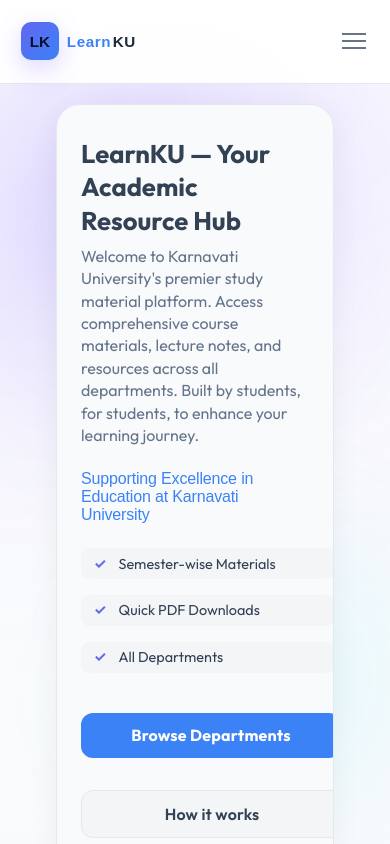
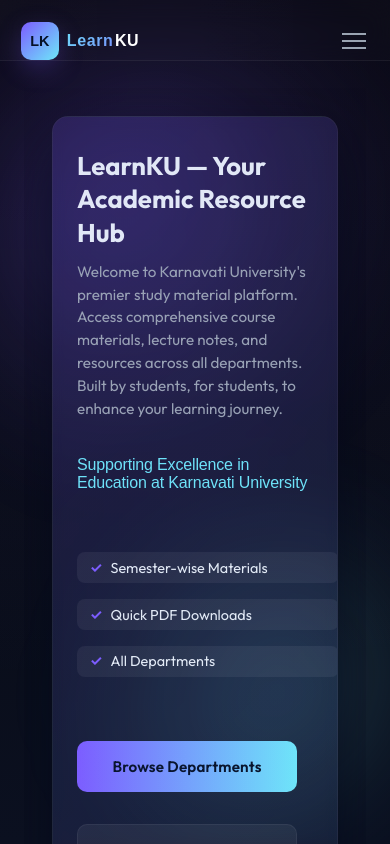
Before and after one commit to djman323/LearnKU, a Next.js app: page / in a window 390 px wide. Shown: the top 844 px of the page. Built offline with nearby package versions, Linux system fonts and the light colour scheme.

Commit message:
edit : UI edits

```diff
--- a/next.config.js
+++ b/next.config.js
@@ -1,8 +1,19 @@
 /** @type {import('next').NextConfig} */
 const nextConfig = {
   reactStrictMode: true,
-  // static export friendly
   output: 'export',
+  // Optimization settings
+  swcMinify: true,
+  images: {
+    unoptimized: true,
+  },
+  // Trailing slashes for static export
+  trailingSlash: true,
+  // Disable unnecessary features for static export
+  experimental: {
+    // This disables server components as they're not needed for static export
+    appDir: false,
+  }
 }
 
 module.exports = nextConfig
--- a/pages/_app.js
+++ b/pages/_app.js
@@ -1,7 +1,13 @@
 import '../styles/globals.css'
 import Layout from '../components/Layout'
+import { useEffect } from 'react'
 
 export default function MyApp({ Component, pageProps }) {
+  useEffect(() => {
+    // Set dark theme as default
+    document.documentElement.setAttribute('data-theme', 'dark')
+  }, [])
+
   return (
     <Layout>
       <Component {...pageProps} />
--- a/styles/globals.css
+++ b/styles/globals.css
@@ -24,24 +24,24 @@
 
 /* Light theme */
 [data-theme="light"] {
-  --glass: rgba(0,0,0,0.02);
+  --glass: rgba(0,0,0,0.03);
   --muted: #64748b;
   --bg-1: #ffffff;
   --bg-2: #f8fafc;
   --text: #334155;
-  --text-bright: #1e293b;
+  --text-bright: #0f172a;
   --text-gradient: #3b82f6;
   --border: #e2e8f0;
   --card-bg: #ffffff;
-  --header-bg: rgba(255,255,255,0.95);
+  --header-bg: rgba(255,255,255,0.98);
   --nav-hover: #3b82f6;
-  --shadow: rgba(15, 23, 42, 0.05);
-  --card-highlight: #f1f5f9;
-  --highlight-bg: #f8fafc;
-  --btn-text: #1e293b;
-  --card-shadow: rgba(15, 23, 42, 0.06);
+  --shadow: rgba(15, 23, 42, 0.08);
+  --card-highlight: rgba(59, 130, 246, 0.08);
+  --highlight-bg: #f1f5f9;
+  --btn-text: #ffffff;
+  --card-shadow: rgba(15, 23, 42, 0.1);
   --accent-1: #3b82f6;
-  --accent-2: #6366f1;
+  --accent-2: #3b82f6;
 }
 
 /* Import Google Fonts */
@@ -71,21 +71,34 @@
   }
 }
 
-html,body,#__next{height:100%}
-body{
+html, body, #__next {
+  height: 100%;
+  width: 100%;
+  margin: 0;
+  padding: 0;
+  -webkit-overflow-scrolling: touch;
+}
+
+body {
   font-family: 'Outfit', Inter, system-ui, -apple-system, 'Segoe UI', Roboto, 'Helvetica Neue', Arial;
   margin: 0;
   color: var(--text);
   background: radial-gradient(1200px 600px at 10% 10%, rgba(124,92,255,0.08), transparent), linear-gradient(180deg,var(--bg-1),var(--bg-2));
   -webkit-font-smoothing: antialiased;
+  -moz-osx-font-smoothing: grayscale;
   transition: background-color 0.3s ease, color 0.3s ease;
+  overflow-x: hidden;
+  position: relative;
+  min-height: 100vh;
 }
 
 /* Main app container holds spacing under the header */
-.app-main{
+.app-main {
   max-width: 1200px;
-  margin: 7rem auto 6rem; /* Increased top margin from 5rem to 7rem */
-  padding: 0 2rem;
+  margin: 5rem auto 4rem;
+  padding: 0 1rem;
+  width: 100%;
+  box-sizing: border-box;
 }
 
 /* Layered decorative blobs behind the page for depth */
@@ -93,10 +106,13 @@ body{
 .bg-blobs::before{content:"";position:absolute;left:-10%;top:5%;width:520px;height:520px;border-radius:50%;background:radial-gradient(circle at 30% 30%, rgba(124,92,255,0.28), rgba(124,92,255,0.06) 40%, transparent 60%);filter:blur(60px);transform:translateZ(0)}
 .bg-blobs::after{content:"";position:absolute;right:-6%;bottom:2%;width:420px;height:420px;border-radius:50%;background:radial-gradient(circle at 70% 70%, rgba(110,231,249,0.22), rgba(110,231,249,0.04) 40%, transparent 60%);filter:blur(60px);transform:translateZ(0)}
 
-.container{
-  max-width:1200px;
-  margin:0 auto;
-  padding:0 2rem;
+.container {
+  max-width: 1200px;
+  margin: 0 auto;
+  padding: 0 1rem;
+  width: 100%;
+  box-sizing: border-box;
+  overflow-x: hidden;
 }
 
 /* Header */
@@ -611,15 +627,22 @@ body{
 .btn {
   display: inline-flex;
   align-items: center;
+  justify-content: center;
   gap: 8px;
-  padding: 0.6rem 1rem;
+  padding: 0.8rem 1.25rem;
   border-radius: 12px;
   text-decoration: none;
-  font-weight: 700;
+  font-weight: 600;
   letter-spacing: 0.2px;
   white-space: nowrap;
-  flex-shrink: 0;
+  font-size: 0.95rem;
   transition: all 0.2s ease;
+  box-sizing: border-box;
+  height: auto;
+  line-height: normal;
+  border: none;
+  cursor: pointer;
+  -webkit-tap-highlight-color: transparent;
 }
 
 [data-theme="dark"] .btn {
@@ -630,6 +653,24 @@ body{
 [data-theme="light"] .btn {
   background: var(--accent-1);
   color: white;
+}
+
+.btn:active {
+  transform: translateY(1px);
+}
+
+@media (hover: hover) {
+  .btn:hover {
+    transform: translateY(-2px);
+    box-shadow: 0 8px 24px rgba(var(--accent-2-rgb), 0.15);
+  }
+}
+
+@media (max-width: 480px) {
+  .btn {
+    width: 100%;
+    padding: 0.9rem 1.25rem;
+  }
 }
 .btn:hover{transform:translateY(-4px);box-shadow:0 16px 40px rgba(99,66,255,0.14)}
 .btn.secondary{background:transparent;border:1px solid rgba(255,255,255,0.06);color:var(--muted);font-weight:600}
@@ -730,56 +771,100 @@ body{
   }
 }
 
-@media (max-width:480px) {
+/* Mobile Styles */
+@media (max-width: 480px) {
+  * {
+    -webkit-tap-highlight-color: transparent;
+  }
+
+  body {
+    font-size: 15px;
+    -webkit-text-size-adjust: 100%;
+  }
+
+  .app-main {
+    padding: 1rem;
+    margin-top: 4.5rem;
+  }
+
+  .container {
+    padding: 0.75rem;
+    width: 100%;
+    box-sizing: border-box;
+    overflow-x: hidden;
+  }
+
+  /* Buttons */
   .btn {
     width: 100%;
     justify-content: center;
-    padding: 0.8rem 1rem;
+    padding: 0.9rem 1.25rem;
     margin: 0.5rem 0;
-  }
-
+    font-size: 0.95rem;
+    border-radius: 10px;
+  }
+
+  /* Cards */
   .card {
     margin: 0.75rem 0;
-    padding: 1.25rem;
-    width: auto;
-    max-width: 100%;
+    padding: 1.5rem;
+    border-radius: 16px;
+    width: 100%;
     box-sizing: border-box;
   }
 
   .card h3 {
-    font-size: 1.1rem;
+    font-size: 1.15rem;
+    margin-bottom: 0.75rem;
     word-wrap: break-word;
   }
 
   .card p {
     font-size: 0.95rem;
+    line-height: 1.6;
     word-wrap: break-word;
   }
 
-  .container {
-    padding: 0 1rem;
-    width: 100%;
-    box-sizing: border-box;
-    overflow-x: hidden;
-  }
-
+  /* Header */
   .site-header {
     padding: 0;
+    height: 60px;
+  }
+
+  .site-header .inner {
+    padding: 0.5rem 1rem;
+    height: 60px;
+  }
+
+  .logo-mark {
+    width: 36px;
+    height: 36px;
+    font-size: 0.9rem;
   }
 
   .logo-text {
-    font-size: 0.95rem;
-  }
-
-  select {
-    font-size: 16px; /* Prevents auto-zoom on iOS */
+    font-size: 1rem;
+  }
+
+  /* Form Elements */
+  select, input {
+    font-size: 16px;
     width: 100%;
     box-sizing: border-box;
-  }
-
+    padding: 0.75rem 1rem;
+    border-radius: 10px;
+  }
+
+  /* Hero Section */
   .hero {
-    margin: 1rem;
-    padding: 1.5rem;
+    margin: 0.75rem;
+    padding: 1.75rem;
+    border-radius: 20px;
+  }
+
+  .hero h1 {
+    font-size: 1.75rem;
+    line-height: 1.3;
   }
 
   .hero-ctas {
@@ -787,6 +872,13 @@ body{
     grid-template-columns: 1fr;
     gap: 0.75rem;
     width: 100%;
+    margin-top: 1.5rem;
+  }
+
+  /* Department Cards */
+  .dept-card {
+    padding: 1.5rem;
+    border-radius: 16px;
   }
 
   .dept-card .dept-actions {
@@ -794,19 +886,56 @@ body{
     grid-template-columns: 1fr;
     gap: 0.75rem;
     width: 100%;
-  }
-
+    margin-top: 1.25rem;
+  }
+
+  .dept-card .dept-title {
+    font-size: 1.35rem;
+    margin-bottom: 1rem;
+  }
+
+  /* Materials Grid */
   .materials-grid {
     margin: 0;
-    padding: 0 1rem;
-  }
-
+    padding: 0 0.75rem;
+    gap: 1rem;
+  }
+
+  /* Navigation */
+  .main-nav.active {
+    padding: 1rem;
+    border-bottom: 1px solid var(--border);
+  }
+
+  .main-nav a {
+    padding: 0.9rem 1.25rem;
+    font-size: 0.95rem;
+  }
+
+  /* Ribbon */
   .ribbon {
     display: inline-block;
     width: auto;
-    max-width: 100%;
-    box-sizing: border-box;
+    padding: 0.6rem 1rem;
     margin: 0.5rem 0;
+    font-size: 0.9rem;
+  }
+
+  /* Footer */
+  .site-footer {
+    padding: 2.5rem 1rem 5rem;
+    margin-top: 3rem;
+  }
+
+  /* Search */
+  .search-container {
+    margin: 1rem 0;
+  }
+
+  .search-input {
+    padding: 0.9rem 1rem;
+    font-size: 0.95rem;
+    border-radius: 10px;
   }
 }
 
@@ -1235,17 +1364,25 @@ select{width:100%;padding:0.5rem;margin-top:0.25rem;border-radius:8px;border:1px
 /* Hero */
 .hero {
   display: flex;
-  align-items: center;
+  align-items: flex-start;
   justify-content: space-between;
   gap: 3rem;
-  padding: 4rem 3rem;
+  padding: 3rem;
   border-radius: 24px;
   background: var(--bg-2);
   border: 1px solid var(--border);
   box-shadow: 0 8px 30px var(--shadow);
-  margin-bottom: 3rem;
+  margin: 1rem;
   position: relative;
   overflow: hidden;
+  width: auto;
+  box-sizing: border-box;
+}
+
+.hero-left {
+  flex: 1;
+  min-width: 0;
+  padding-right: 1rem;
 }
 
 [data-theme="dark"] .hero {
@@ -1268,6 +1405,42 @@ select{width:100%;padding:0.5rem;margin-top:0.25rem;border-radius:8px;border:1px
   pointer-events: none;
 }
 
+@media (max-width: 768px) {
+  .hero {
+    padding: 2rem;
+    margin: 0.75rem;
+    flex-direction: column;
+    gap: 2rem;
+  }
+
+  .hero-left {
+    padding-right: 0;
+  }
+}
+
+@media (max-width: 480px) {
+  .hero {
+    padding: 1.5rem;
+    margin: 0.5rem;
+    border-radius: 16px;
+  }
+
+  .hero h1 {
+    font-size: 1.8rem;
+    line-height: 1.3;
+    margin-bottom: 0.75rem;
+  }
+
+  .hero p {
+    font-size: 0.95rem;
+    line-height: 1.5;
+  }
+
+  .hero .hero-ctas {
+    margin-top: 1.5rem;
+  }
+}
+
 .hero-tagline {
   margin: 1.5rem 0;
   color: var(--accent-1);
@@ -1278,25 +1451,47 @@ select{width:100%;padding:0.5rem;margin-top:0.25rem;border-radius:8px;border:1px
 }
 
 .hero-features {
-  margin-bottom: 2rem;
+  margin: 1.5rem 0;
 }
 
 .feature-list {
   display: flex;
-  gap: 1.5rem;
+  gap: 0.75rem;
   flex-wrap: wrap;
+  margin: -0.25rem;
+  width: calc(100% + 0.5rem);
 }
 
 .feature-item {
   display: flex;
   align-items: center;
-  gap: 0.75rem;
-  color: var(--text);
-  font-size: 0.95rem;
-  padding: 0.5rem 1rem;
+  gap: 0.5rem;
+  color: var(--text);
+  font-size: 0.9rem;
+  padding: 0.5rem 0.75rem;
   background: var(--glass);
   border-radius: 8px;
   transition: transform 0.2s ease;
+  margin: 0.25rem;
+  white-space: nowrap;
+  flex-shrink: 0;
+}
+
+@media (max-width: 480px) {
+  .feature-list {
+    margin: 0;
+    width: 100%;
+    flex-direction: column;
+    gap: 0.5rem;
+  }
+
+  .feature-item {
+    width: 100%;
+    margin: 0;
+    padding: 0.75rem 1rem;
+    justify-content: flex-start;
+    white-space: normal;
+  }
 }
 
 .feature-item:hover {
@@ -1307,20 +1502,82 @@ select{width:100%;padding:0.5rem;margin-top:0.25rem;border-radius:8px;border:1px
   color: var(--accent-2);
   font-weight: 700;
 }
-.hero .hero-left{flex:1;min-width:0}
-.hero h1{margin:0 0 0.5rem 0;font-size:2.1rem}
-.hero p{margin:0 0 1rem 0;color:var(--muted);line-height:1.4}
+.hero .hero-left {
+  flex: 1;
+  min-width: 0;
+  display: flex;
+  flex-direction: column;
+  gap: 1rem;
+}
+
+.hero h1 {
+  margin: 0;
+  font-size: 2.1rem;
+  line-height: 1.2;
+}
+
+.hero p {
+  margin: 0;
+  color: var(--muted);
+  line-height: 1.5;
+  font-size: 1rem;
+}
+
+@media (max-width: 480px) {
+  .hero .hero-left {
+    gap: 0.75rem;
+  }
+
+  .hero h1 {
+    font-size: 1.8rem;
+  }
+
+  .hero p {
+    font-size: 0.95rem;
+  }
+}
 .hero .hero-ctas {
   display: flex;
   gap: 1rem;
   flex-wrap: wrap;
-  margin-bottom: 2rem;
+  margin: 1.5rem 0;
+  width: 100%;
+  box-sizing: border-box;
+}
+
+.hero .btn {
+  padding: 0.8rem 1.5rem;
+  font-size: 0.95rem;
+  border-radius: 10px;
+  display: inline-flex;
+  align-items: center;
+  gap: 0.5rem;
+  white-space: nowrap;
+  height: auto;
+  line-height: normal;
 }
 
 .hero .btn.secondary {
   background: var(--glass);
   border: 1px solid var(--border);
   color: var(--text);
+}
+
+@media (max-width: 480px) {
+  .hero .hero-ctas {
+    margin: 1.25rem -0.5rem;
+    padding: 0 0.5rem;
+    display: grid;
+    grid-template-columns: 1fr;
+    gap: 0.75rem;
+  }
+
+  .hero .btn {
+    width: 100%;
+    justify-content: center;
+    padding: 1rem;
+    font-size: 0.95rem;
+  }
 }
 
 .hero .illustration {
```
Lines whose indentation alone changed are shown as unchanged.
